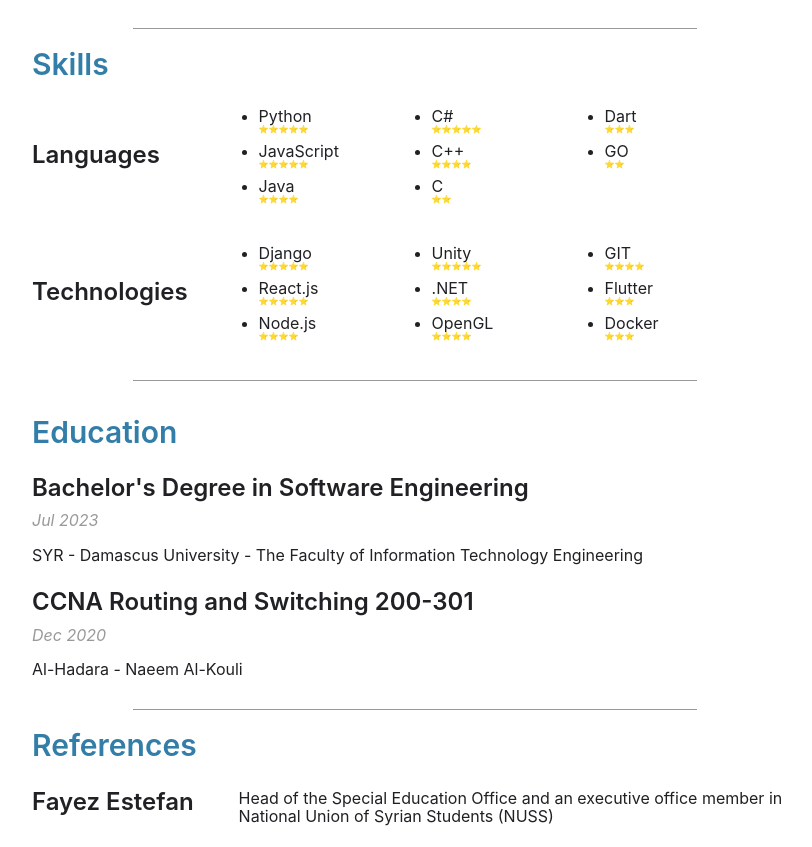
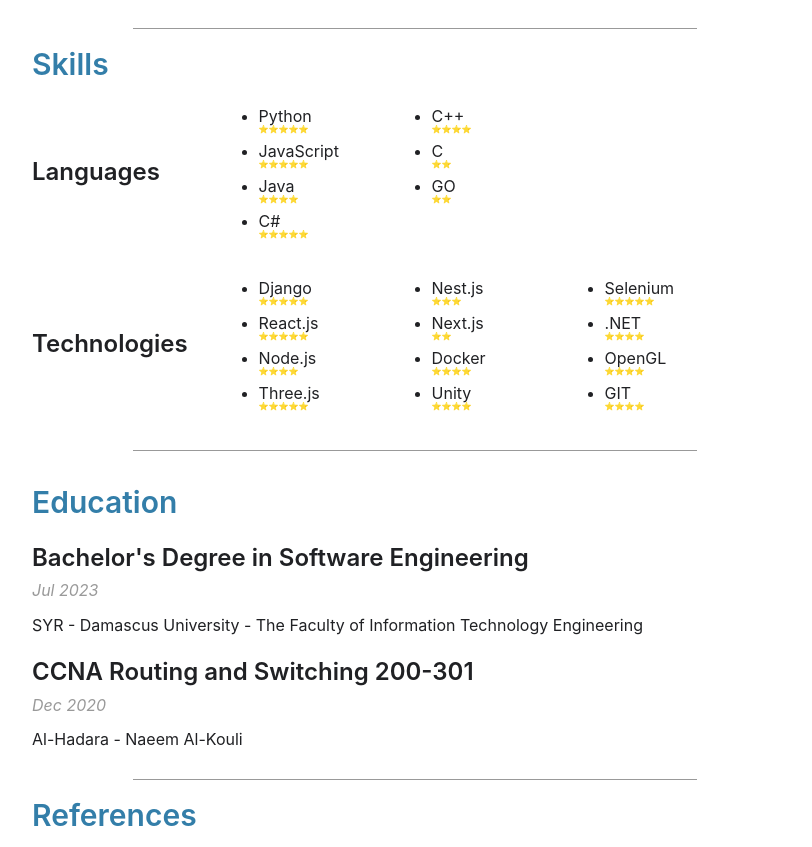
Before and after one commit to salloom-domani/salloom-domani.github.io, a plain HTML site: page index.html in a window 1280 px wide. Shown: the part 2032-2879 px from the top of the page, without its empty margins (288-1100 px from the left). Drawn offline with Linux system fonts and the light colour scheme.

Commit message:
Edit skills.

```diff
--- a/css/style.css
+++ b/css/style.css
@@ -267,7 +267,7 @@ body::-webkit-scrollbar-thumb {
 .section--skill .section__list {
   padding: 0 0 0 2rem;
   display: grid;
-  grid-template: repeat(3, 3.5rem) / repeat(3, 40%);
+  grid-template: repeat(4, 3.5rem) / repeat(3, 40%);
   grid-auto-flow: column;
 }
 
--- a/index.html
+++ b/index.html
@@ -153,7 +153,6 @@
                     <li class="skill__item" data-state="5-star">C#</li>
                     <li class="skill__item" data-state="4-star">C++</li>
                     <li class="skill__item" data-state="2-star">C</li>
-                    <li class="skill__item" data-state="3-star">Dart</li>
                     <li class="skill__item" data-state="2-star">GO</li>
                 </ul>
             </section>
@@ -163,12 +162,15 @@
                     <li class="skill__item" data-state="5-star">Django</li>
                     <li class="skill__item" data-state="5-star">React.js</li>
                     <li class="skill__item" data-state="4-star">Node.js</li>
-                    <li class="skill__item" data-state="5-star">Unity</li>
+                    <li class="skill__item" data-state="5-star">Three.js</li>
+                    <li class="skill__item" data-state="3-star">Nest.js</li>
+                    <li class="skill__item" data-state="2-star">Next.js</li>
+                    <li class="skill__item" data-state="4-star">Docker</li>
+                    <li class="skill__item" data-state="4-star">Unity</li>
+                    <li class="skill__item" data-state="5-star">Selenium</li>
                     <li class="skill__item" data-state="4-star">.NET</li>
                     <li class="skill__item" data-state="4-star">OpenGL</li>
                     <li class="skill__item" data-state="4-star">GIT</li>
-                    <li class="skill__item" data-state="3-star">Flutter</li>
-                    <li class="skill__item" data-state="3-star">Docker</li>
                 </ul>
             </section>
         </article>
```
